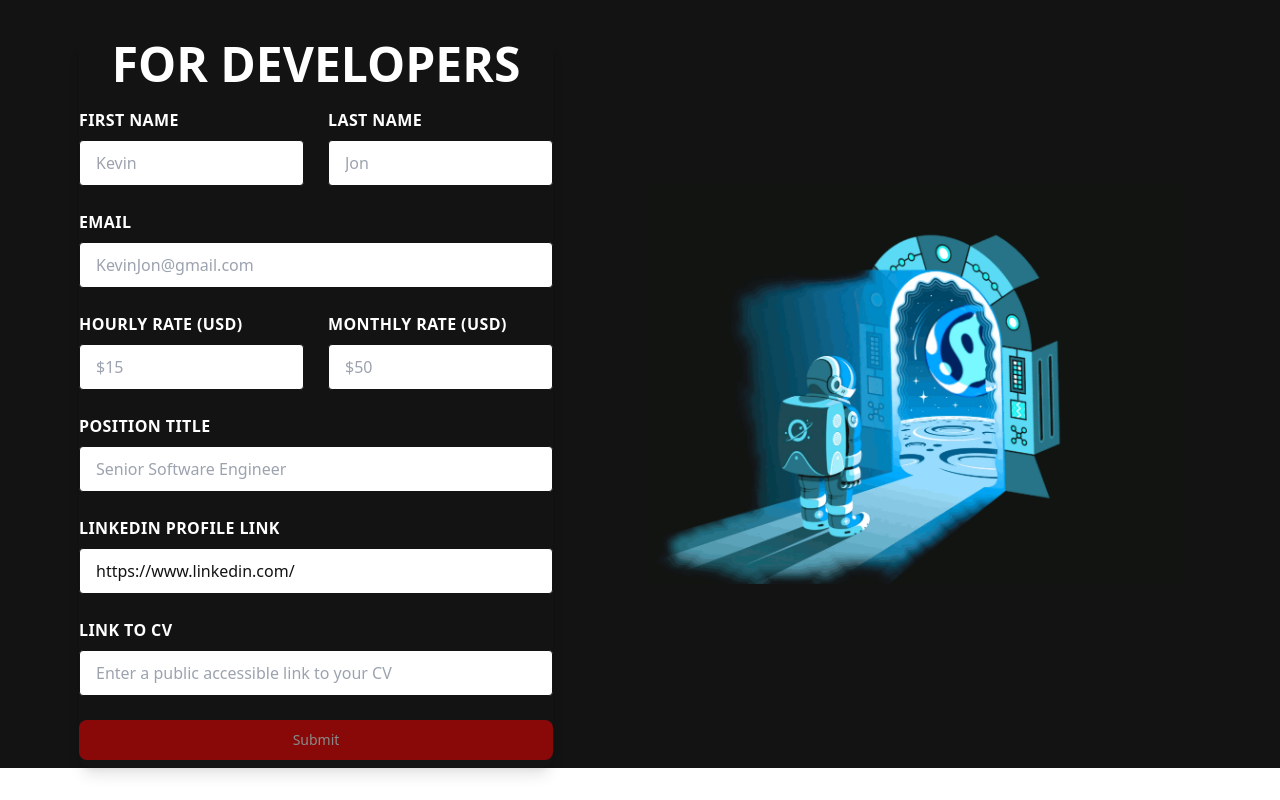
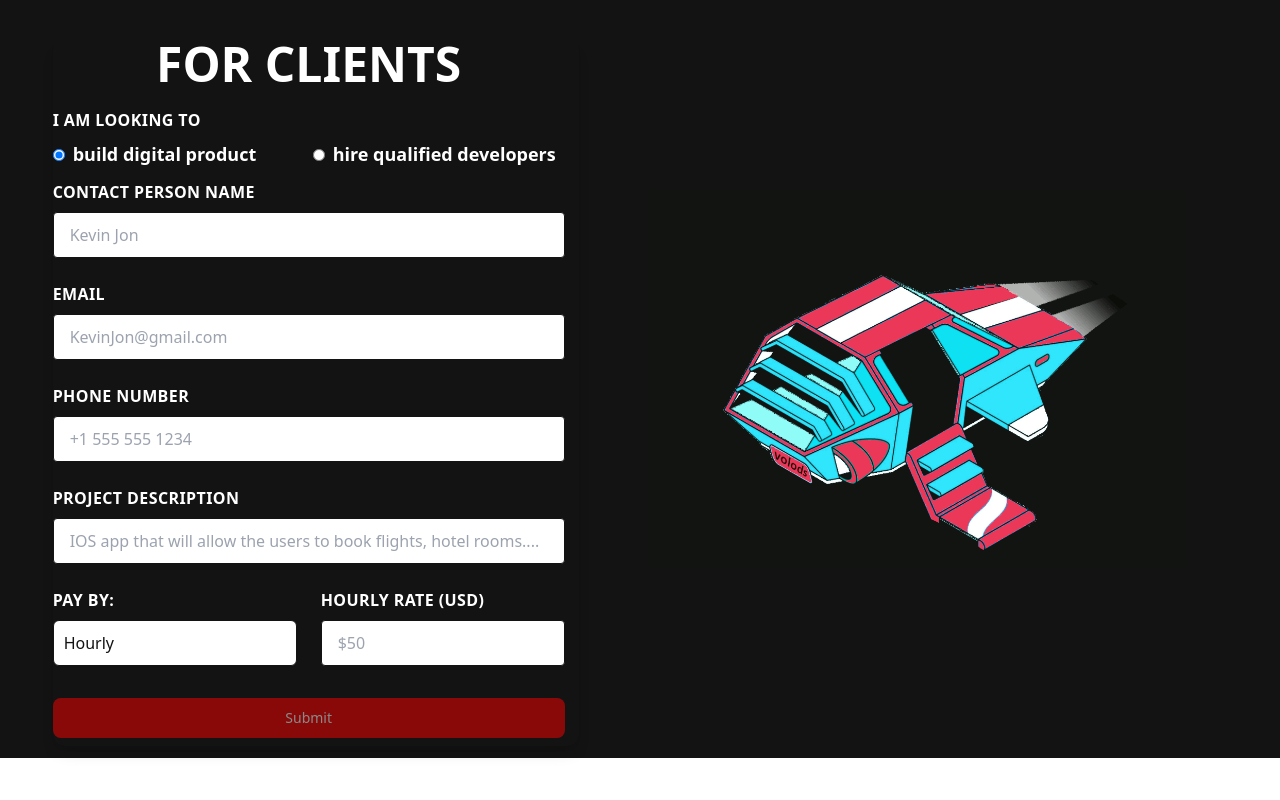
Before and after one commit to umarie/Volods, a React (Create React App) app: page / in a window 1280 px wide. Built offline with nearby package versions, Linux system fonts and the light colour scheme.

Commit message:
pic disappear in mobile

```diff
--- a/src/App.js
+++ b/src/App.js
@@ -5,10 +5,10 @@ import DevFormPage from './components/Forms/DevFormPage';
 import ThanksPage from './components/Forms/ThanksPage';
 function App() {
   return (
-    // <ThanksPage/>
     <div className='bg-background h-full'>
-       <DevFormPage/>
-       {/* <ClientFormPage/> */}
+      {/* <ThanksPage/> */}
+       {/* <DevFormPage/> */}
+       <ClientFormPage/>
     </div>
   );
 }
--- a/src/components/Forms/ClientFormPage.js
+++ b/src/components/Forms/ClientFormPage.js
@@ -1,8 +1,14 @@
 import ClientForm from "./ClientForm";
 import Client from "./Client.gif"
-import { useState } from "react";
+import { useState , useEffect} from "react";
 const DevFormPage=()=>{
     const [pic, setPic]=useState()
+
+    useEffect(() => {
+      showPicture()
+    }, [])
+
+
     const showPicture=()=>{
         if(window.innerWidth <=960)
         {
@@ -14,7 +20,7 @@ const DevFormPage=()=>{
     return(
         <div className='grid grid-cols-2 gap-4 items-center'>
         <div>  <ClientForm></ClientForm></div>
-        <div> pic && <img className="ml-39 "src={Client} width="85%"></img></div>
+        { pic && <img className="ml-39 "src={Client} width="85%"></img>}
 
         </div>
 
```
